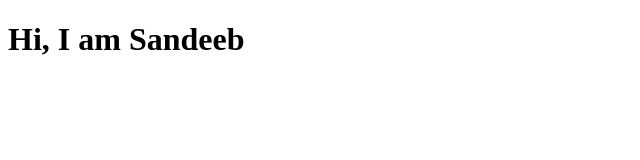
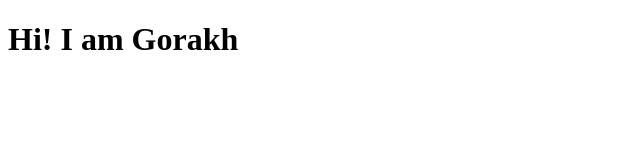
Before and after one commit to steamnp/bfs56, a React (Vite) app: page / in a window 1280 px wide. Shown: the top 160 px of the page, without its empty margins (0-640 px from the left). Built offline with nearby package versions, Linux system fonts and the light colour scheme.

Commit message:
create reusable component

```diff
--- a/index.html
+++ b/index.html
@@ -4,7 +4,7 @@
     <meta charset="UTF-8" />
     <link rel="icon" type="image/svg+xml" href="/vite.svg" />
     <meta name="viewport" content="width=device-width, initial-scale=1.0" />
-    <title>Sandeeb's Portfolio</title>
+    <title>Gorakh's Portfolio</title>
   </head>
   <body>
     <div id="root"></div>
--- /dev/null
+++ b/src/gorakh.jsx
@@ -0,0 +1,5 @@
+function Gorakh() {
+  return <h1>Hi! I am Gorakh</h1>
+}
+
+export default Gorakh
--- a/src/main.jsx
+++ b/src/main.jsx
@@ -1,12 +1,9 @@
-import React from "react";
-import ReactDOM from "react-dom/client";
-import Sandeeb from "./sandeeb";
+import React from 'react'
+import ReactDOM from 'react-dom/client'
+import Gorakh from './gorakh'
 
-// A component name should be written in PascalCase
-// This is App component
-
-ReactDOM.createRoot(document.getElementById("root")).render(
+ReactDOM.createRoot(document.getElementById('root')).render(
   <React.StrictMode>
-    <Sandeeb />
+    <Gorakh />
   </React.StrictMode>
-);
+)
```
